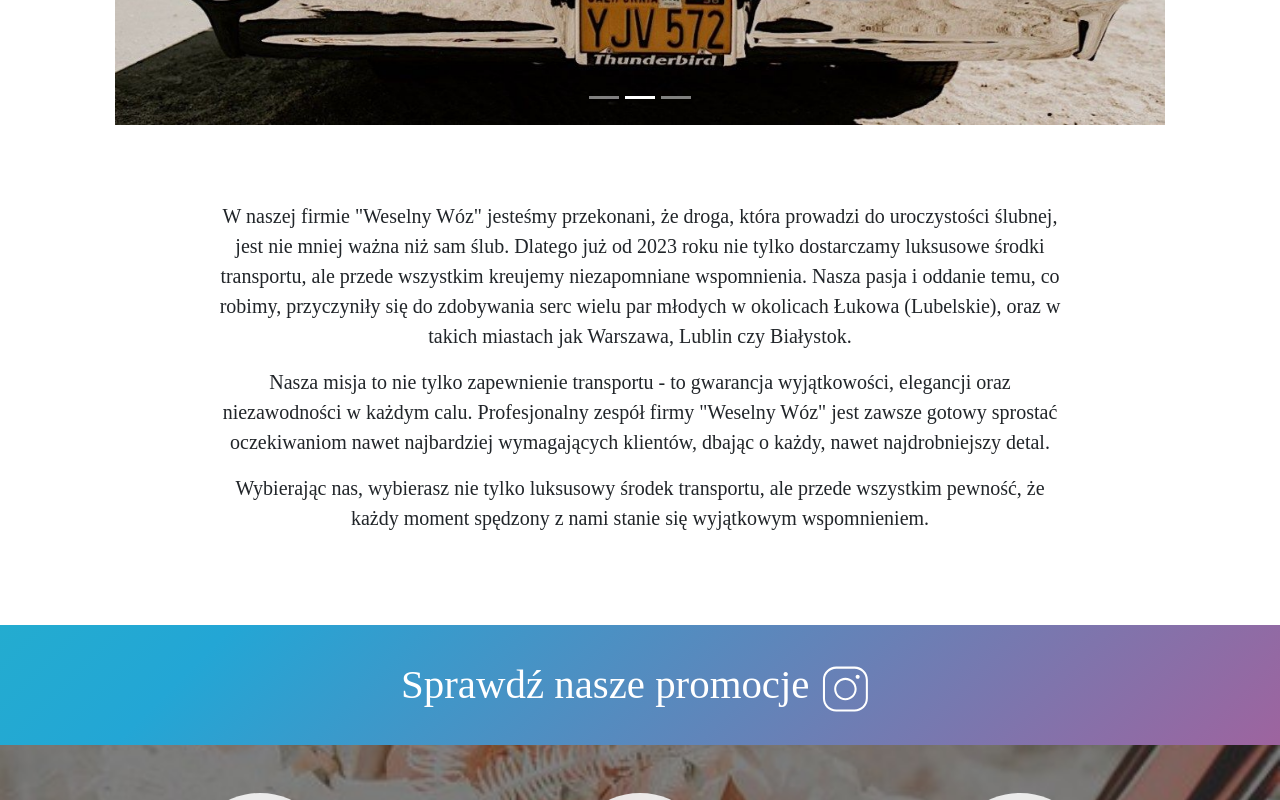
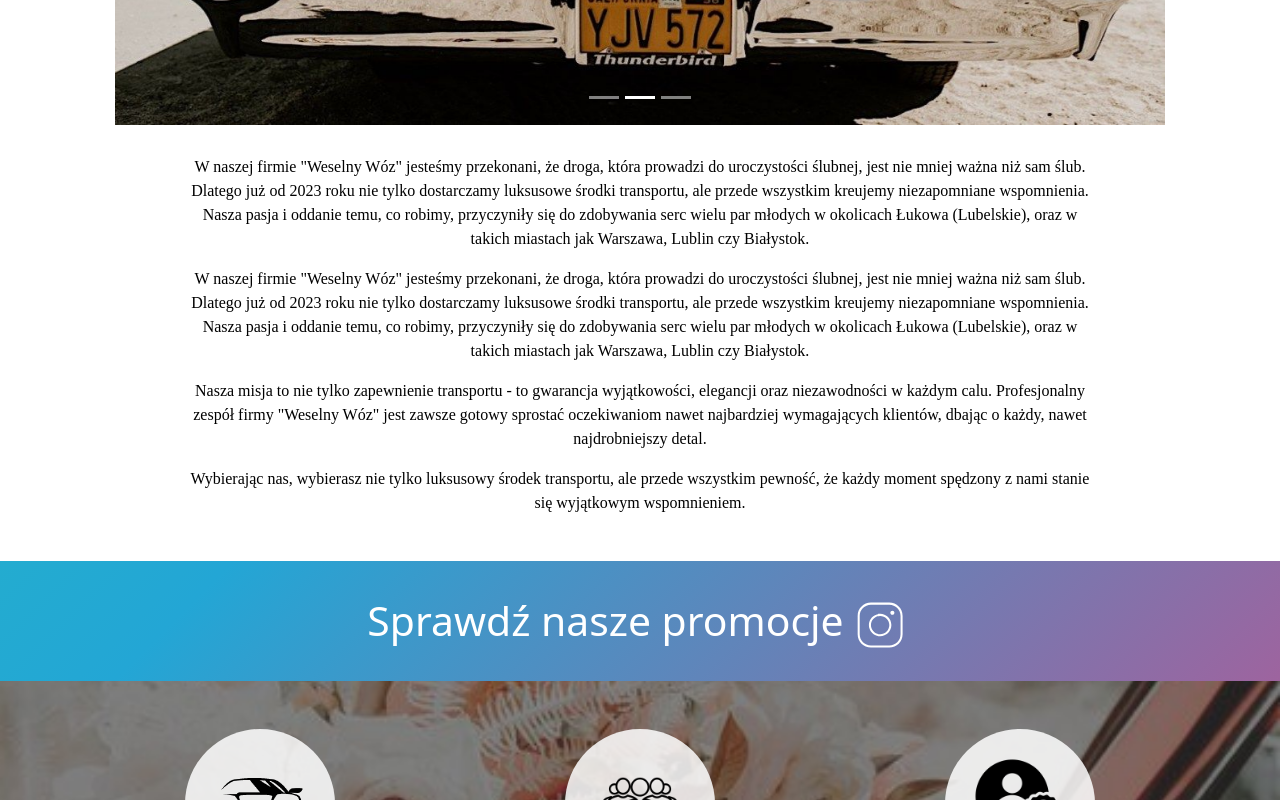
Before and after one commit to artwol993/weselny-woz, a React (Create React App) app: page / in a window 1280 px wide. Shown: the part 720-1520 px from the top of the page. Built offline with nearby package versions, Linux system fonts and the light colour scheme.

Commit message:
add config, update about

```diff
--- a/package.json
+++ b/package.json
@@ -11,6 +11,7 @@
     "and": "^0.0.3",
     "bootstrap": "^5.3.2",
     "emailjs-com": "^3.2.0",
+    "framer-motion": "^11.1.7",
     "react": "^18.2.0",
     "react-bootstrap": "^2.7.0",
     "react-dom": "^18.2.0",
--- a/src/App.jsx
+++ b/src/App.jsx
@@ -4,7 +4,7 @@ import Header from "./component/header";
 import Footer from "./component/footer";
 import Body from "./component/body";
 
-import "./style/App.scss";
+import "./style/config/main.scss";
 import "bootstrap/dist/css/bootstrap.min.css";
 
 function App() {
--- a/src/component/about-us.jsx
+++ b/src/component/about-us.jsx
@@ -1,12 +1,28 @@
 import React from "react";
-import { Container } from "react-bootstrap";
+
+import { motion } from "framer-motion";
 import "../style/about-us.scss";
 
 function AboutUs() {
+  const containerVariants = {
+    hidden: { opacity: 0, y: 50 },
+    visible: {
+      opacity: 1,
+      y: 0,
+      transition: { duration: 0.8, ease: "easeInOut" },
+    },
+  };
+
   return (
     <section id="about-us">
       <div className="container container-about-us">
-        <Container>
+        <motion.div
+          className="about-us-box"
+          initial="hidden"
+          whileInView="visible"
+          viewport={{ once: true }}
+          variants={containerVariants}
+        >
           <p className="about-us-txt">
             W naszej firmie "Weselny Wóz" jesteśmy przekonani, że droga, która
             prowadzi do uroczystości ślubnej, jest nie mniej ważna niż sam ślub.
@@ -16,6 +32,31 @@ function AboutUs() {
             serc wielu par młodych w okolicach Łukowa (Lubelskie), oraz w takich
             miastach jak Warszawa, Lublin czy Białystok.
           </p>
+        </motion.div>
+        <motion.div
+          className="about-us-box"
+          initial="hidden"
+          whileInView="visible"
+          viewport={{ once: true }}
+          variants={containerVariants}
+        >
+          <p className="about-us-txt">
+            W naszej firmie "Weselny Wóz" jesteśmy przekonani, że droga, która
+            prowadzi do uroczystości ślubnej, jest nie mniej ważna niż sam ślub.
+            Dlatego już od 2023 roku nie tylko dostarczamy luksusowe środki
+            transportu, ale przede wszystkim kreujemy niezapomniane wspomnienia.
+            Nasza pasja i oddanie temu, co robimy, przyczyniły się do zdobywania
+            serc wielu par młodych w okolicach Łukowa (Lubelskie), oraz w takich
+            miastach jak Warszawa, Lublin czy Białystok.
+          </p>
+        </motion.div>
+        <motion.div
+          className="about-us-box"
+          initial="hidden"
+          whileInView="visible"
+          viewport={{ once: true }}
+          variants={containerVariants}
+        >
           <p className="about-us-txt">
             Nasza misja to nie tylko zapewnienie transportu - to gwarancja
             wyjątkowości, elegancji oraz niezawodności w każdym calu.
@@ -23,12 +64,20 @@ function AboutUs() {
             oczekiwaniom nawet najbardziej wymagających klientów, dbając o
             każdy, nawet najdrobniejszy detal.
           </p>
+        </motion.div>
+        <motion.div
+          className="about-us-box"
+          initial="hidden"
+          whileInView="visible"
+          viewport={{ once: true }}
+          variants={containerVariants}
+        >
           <p className="about-us-txt">
             Wybierając nas, wybierasz nie tylko luksusowy środek transportu, ale
             przede wszystkim pewność, że każdy moment spędzony z nami stanie się
             wyjątkowym wspomnieniem.
           </p>
-        </Container>
+        </motion.div>
       </div>
     </section>
   );
--- a/src/index.js
+++ b/src/index.js
@@ -1,6 +1,5 @@
 import React from 'react';
 import ReactDOM from 'react-dom/client';
-import './style/index.scss';
 import App from './App';
 import reportWebVitals from './reportWebVitals';
 
--- a/src/style/about-us.scss
+++ b/src/style/about-us.scss
@@ -1,29 +1,51 @@
-$font-family-default: 'DM Serif Display', serif;
-$mobile-breakpoint: 576px;
-$tablet-up-breakpoint: 992px;
+@import './config/colors';
+@import './config/fonts';
+@import './config/breakpoints';
+
 
 .container-about-us {
-  height: 620px;
+  margin: 30px;
   text-align: center;
-  font-family: $font-family-default;
   display: flex;
+  flex-direction: column;
   justify-content: center;
   align-items: center;
+}
 
-  @media only screen and (max-width: $mobile-breakpoint) {
+.about-us-box {
+  width: 350px;
+}
 
-    .about-us-txt {
-      font-size: 15px;
-      margin-top: 10px;
-    }
+.about-us-txt {
+  font-size: $f-main-medium;
+}
+
+
+@include for-tablet-up {
+
+
+  .about-us-box {
+    width: 600px;
   }
 
-  @media only screen and (min-width: $tablet-up-breakpoint) {
-    width: 900px!important;
-    height: 500px;
+  .about-us-txt {
+    font-size: $font-size-medium;
+  }
+
+}
+
+@include for-desktop {
+  .about-us-box {
+    width: 900px;
   }
 }
 
-.about-us-txt {
-  font-size: 20px;
+@include for-wide-desktop {
+  .about-us-box {
+    width:1200px;
+  }
+
+  .about-us-txt {
+    font-size: $font-size-large;
+  }
 }
--- /dev/null
+++ b/src/style/config/breakpoints.scss
@@ -0,0 +1,38 @@
+$small-mobile-max: 375px;
+$mobile-max: 767.9px;
+$tablet-min: 768px;
+$tablet-max: 1023px;
+$desktop-min: 1024px;
+$wide-desktop: 1440px;
+
+@mixin for-small-mobile {
+  @media (max-width: $small-mobile-max) { @content; }
+}
+
+@mixin for-mobile {
+  @media (max-width: $mobile-max) { @content; }
+}
+
+@mixin for-tablet {
+  @media (min-width: $tablet-min) and (max-width: $tablet-max) { @content; }
+}
+
+@mixin for-tablet-up {
+  @media (min-width: $tablet-min) { @content; }
+}
+
+@mixin for-tablet-down {
+  @media (max-width: $tablet-max) { @content; }
+}
+
+@mixin for-desktop {
+  @media (min-width: $desktop-min) { @content; }
+}
+
+@mixin for-desktop-up {
+  @media (min-width: $desktop-min) { @content; }
+}
+
+@mixin for-wide-desktop {
+  @media (min-width: $wide-desktop) { @content; }
+}
--- /dev/null
+++ b/src/style/config/colors.scss
@@ -0,0 +1,7 @@
+$c-black: #000;
+$c-white: #fff;
+
+$c-primary: #000;
+$c-accent: #ffd700;
+$c-support: #9A9EAB;
+$c-theme: linear-gradient(to right, #012f70, #011a3d, #0144a3);
--- /dev/null
+++ b/src/style/config/fonts.scss
@@ -0,0 +1,20 @@
+
+
+$f-main-light: 'DM Serif Display', serif; // (waga: 300)
+$f-main-regular: 'DM Serif Display', serif; // (waga: normal/400)
+$f-main-medium: 'DM Serif Display', serif; // (waga: 500)
+$f-main-semi-bold: 'DM Serif Display', serif; // (waga: 600)
+$f-main-bold: 'DM Serif Display', serif; // (waga: bold/700)
+
+// Rozmiary czcionek
+$font-size-small: 14px;
+$font-size-medium: 16px;
+$font-size-semi-large: 18px;
+$font-size-large: 20px;
+
+
+$header-size-small: 16px;
+$header-size-medium: 25px;
+$header-size-semi-large: 33px;
+$header-size-large: 40px;
+$header-size-extra-large: 50px;
--- /dev/null
+++ b/src/style/config/main.scss
@@ -0,0 +1,54 @@
+
+@import './breakpoints';
+@import './colors.scss';
+@import './fonts';
+
+
+@import '../about-us.scss';
+@import '../banner.scss';
+@import '../contact.scss';
+@import '../footer.scss';
+@import '../gallery.scss';
+@import '../header.scss';
+@import '../instruction.scss';
+@import '../logo.scss';
+@import '../photo-block.scss';
+@import '../quality.scss';
+@import '../terms.scss';
+@import '../welcome-carousel.scss';
+
+h1 {
+  font-family: $f-main-bold;
+  color: $c-accent;
+  font-size: $header-size-large;
+}
+
+h2 {
+  font-family: $f-main-medium;
+  color: $c-accent;
+  font-size:$header-size-semi-large;
+}
+
+h3 {
+  font-family: $f-main-bold;
+  color: $c-accent;
+  font-size: $header-size-medium;
+}
+
+h4 {
+  font-family: $f-main-bold;
+  color: $c-accent;
+  font-size: $header-size-small;
+}
+
+h5 {
+  font-family: $f-main-medium;
+  color: $c-accent;
+  font-size: $font-size-medium;
+}
+
+p {
+  font-family: $f-main-medium;
+  color: $c-primary;
+  font-size: $font-size-medium;
+}
--- /dev/null
+++ b/src/style/config/reset.scss
@@ -0,0 +1,92 @@
+/* Reset CSS */
+*,
+*::before,
+*::after {
+  margin: 0;
+  padding: 0;
+  box-sizing: border-box;
+}
+
+html {
+  font-size: 100%; /* 1rem = 16px */
+}
+
+body {
+  font-family: -apple-system, BlinkMacSystemFont, "Segoe UI", Roboto, "Helvetica Neue", Arial, sans-serif;
+  line-height: 1.6;
+  color: #333;
+  background-color: #fff;
+  -webkit-font-smoothing: antialiased;
+  -moz-osx-font-smoothing: grayscale;
+}
+
+/* Usuwa list-style i padding z list */
+// ul,
+// ol {
+//   list-style: none;
+//   padding: 0;
+// }
+
+/* Usuwa dekorację tekstu z linków i ustawia kolor */
+a {
+  text-decoration: none;
+  color: inherit;
+}
+
+/* Usuwa obramowanie z obrazków i obszarów mapy obrazków */
+img,
+area {
+  border: 0;
+}
+
+/* Usuwa obramowanie, padding i zmienia typ listy na none dla elementów formularza */
+input,
+button,
+textarea,
+select {
+  font: inherit;
+  border: none;
+  margin: 0;
+  padding: 0;
+  outline: none;
+  vertical-align: middle;
+}
+
+/* Usuwa obramowanie tabeli */
+table {
+  border-collapse: collapse;
+  border-spacing: 0;
+}
+
+/* Usuwa domyślne style przycisków i pól formularzy w Firefox */
+button,
+input,
+optgroup,
+select,
+textarea {
+  -webkit-appearance: none;
+  -moz-appearance: none;
+  appearance: none;
+}
+
+/* Usuwa dodatkowy margines w Safari */
+button,
+input {
+  overflow: visible;
+}
+
+/* Usuwa domyślne style przycisku w iOS */
+button,
+input,
+optgroup,
+select,
+textarea {
+  -webkit-appearance: none; /* Dla Safari i Chrome */
+  -moz-appearance: none;    /* Dla Firefox */
+  appearance: none;         /* Standardowa właściwość */
+}
+
+/* Usuwa domyślny obramowanie iframe */
+iframe {
+  border: 0;
+}
--- a/src/style/index.scss
+++ /dev/null
@@ -1,3 +0,0 @@
-h1, h2, h3, h4, h5, h6, p, span {
-  font-family: 'DM Serif Display', serif;
-}
```
Also changed, not shown: src/style/App.scss (deleted), 2 other files (tests, documents, lock files or other folders).
